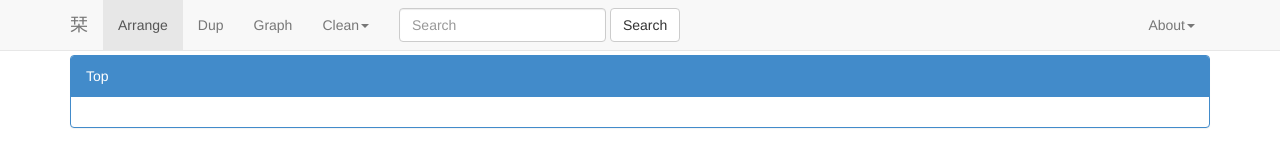
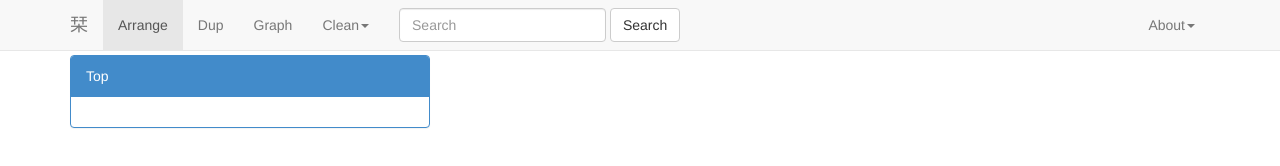
Before and after one commit to theme/shiori, a browser extension: page arranger.html in a window 1280 px wide. Shown: the top 166 px of the page. Drawn offline with Linux system fonts and the light colour scheme.

Commit message:
put Top and Search result in a row.

```diff
--- a/arranger.html
+++ b/arranger.html
@@ -58,18 +58,23 @@
             <div id="editdialog"></div>
             <div id="deletedialog"></div>
             <div id="adddialog"></div>
+            <div class="row">
+                <div class="col-lg-4 col-md-4 col-sm-6 col-xs-12">
+                    <div id="panel-bookmarks"class="panel panel-primary bm-tree-node">
+                        <div class="panel-heading">Top</div>
+                        <div class="panel-body">
+                            <div id="bookmarks"></div>
+                        </div>
+                    </div>
+                </div>
 
+                <div class="col-lg-4 col-md-4 col-sm-6 col-xs-12">
                     <div id="panel-search-results" class="panel panel-default bm-tree-node hidden">
                         <div class="panel-heading">Search</div>
                         <div class="panel-body">
                             <div id="search-results"></div>
                         </div>
                     </div>
-
-		<div id="#panel-bookmarks"class="panel panel-primary bm-tree-node">
-		  <div class="panel-heading">Top</div>
-		  <div class="panel-body">
-	    		<div id="bookmarks"></div>
                 </div>
             </div>
         </div> <!-- /container -->
```
Lines whose indentation alone changed are shown as unchanged.
